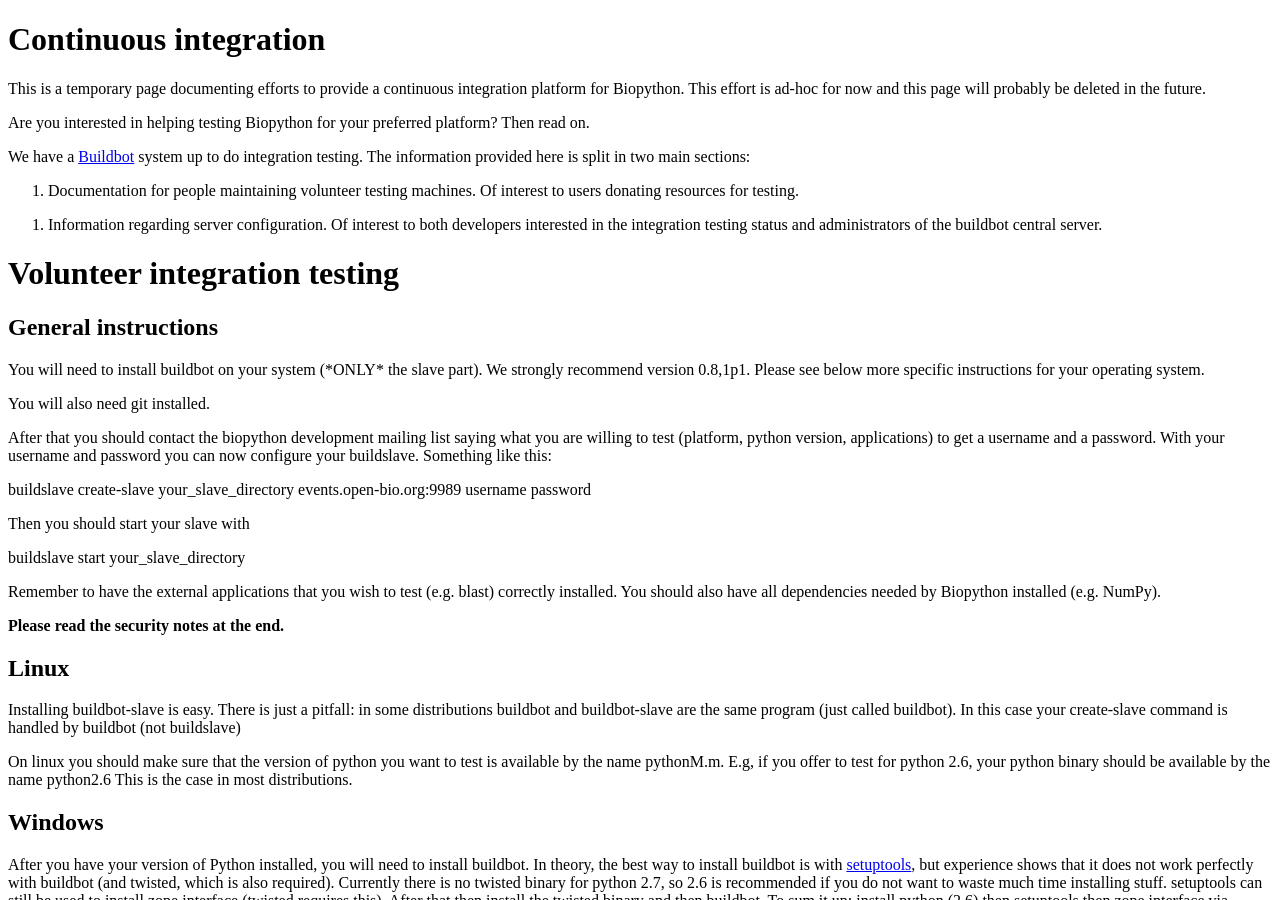
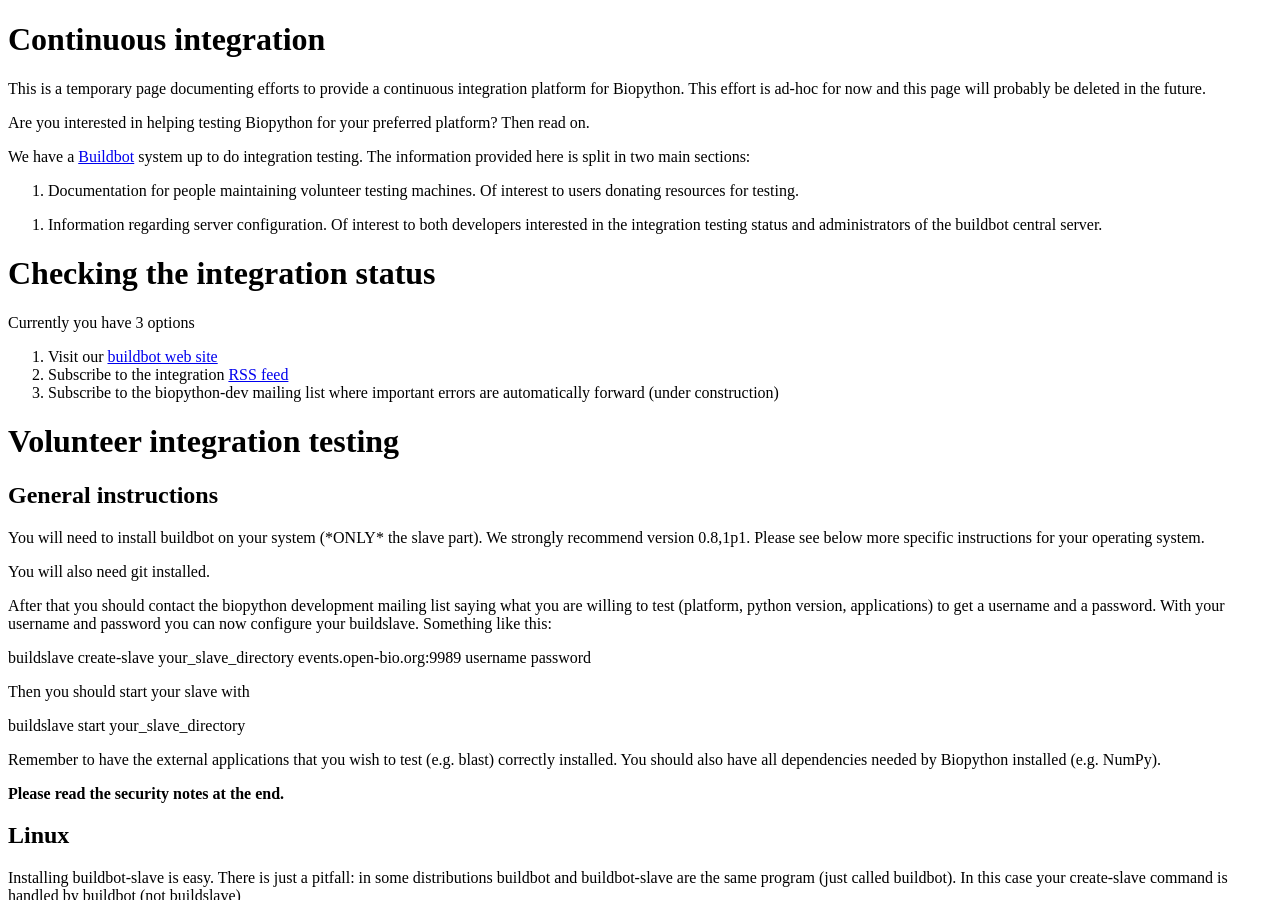
Before and after one commit to biopython/biopython.github.io, a Jekyll site: the page built from wiki/Continuous_integration.md, in a window 1280 px wide and 900 px high. Built offline with Jekyll 4.4.1, drawn with Linux system fonts in a browser that asks for light colours.

Commit message:
Change to wiki page

```diff
--- a/wiki/Continuous_integration.md
+++ b/wiki/Continuous_integration.md
@@ -22,6 +22,17 @@ testing. The information provided here is split in two main sections:
 1.  Information regarding server configuration. Of interest to both
     developers interested in the integration testing status and
     administrators of the buildbot central server.
+
+Checking the integration status
+===============================
+
+Currently you have 3 options
+
+1.  Visit our [buildbot web site](http://events.open-bio.org:8010)
+2.  Subscribe to the integration [RSS
+    feed](http://events.open-bio.org:8010/rss)
+3.  Subscribe to the biopython-dev mailing list where important errors
+    are automatically forward (under construction)
 
 Volunteer integration testing
 =============================
```
Also changed, not shown: 1 other file.
